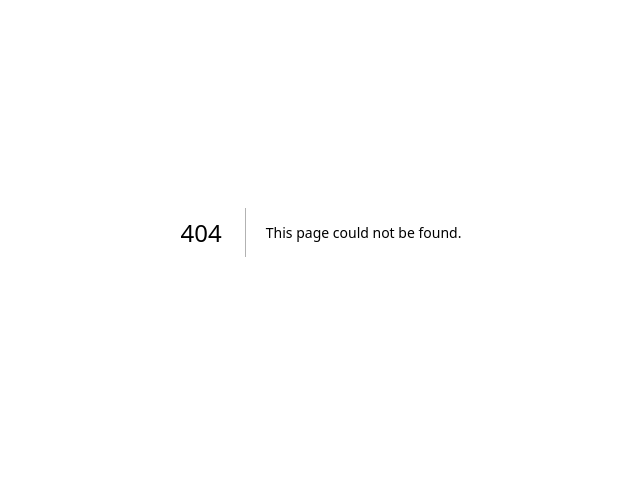
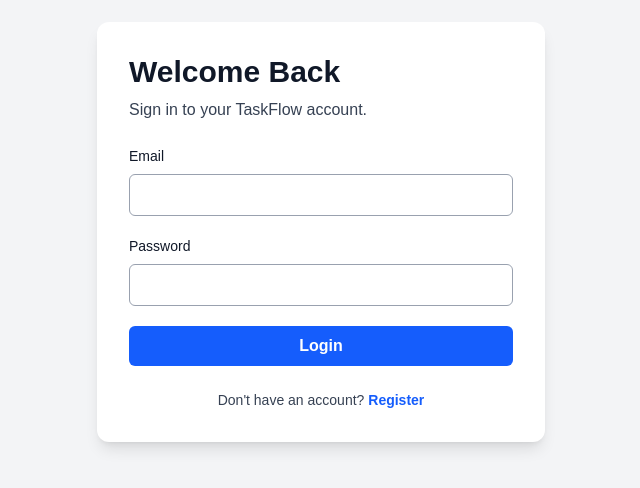
Before and after one commit to sillvertjie/TaskFlow, a Next.js app: page /login in a window 1280 px wide. Before the commit this address had no page. Shown: the part 168-656 px from the top of the page, without its empty margins (319-959 px from the left). Built offline with nearby package versions, Linux system fonts and the light colour scheme.

Commit message:
feat: DEV-007 implement authentication pages

```diff
--- /dev/null
+++ b/app/login/page.tsx
@@ -0,0 +1,27 @@
+import Link from "next/link";
+
+import AuthForm from "@/components/auth/AuthForm";
+
+export default function LoginPage() {
+  return (
+    <main className="flex min-h-screen items-center justify-center bg-gray-100 p-6">
+      <div className="w-full max-w-md rounded-xl bg-white p-8 shadow-lg">
+        <h1 className="mb-2 text-3xl font-bold text-gray-900">Welcome Back</h1>
+
+        <p className="mb-6 text-gray-700">Sign in to your TaskFlow account.</p>
+
+        <AuthForm mode="login" />
+
+        <p className="mt-6 text-center text-sm text-gray-700">
+          Don&apos;t have an account?{" "}
+          <Link
+            href="/register"
+            className="font-semibold text-blue-600 hover:text-blue-700 hover:underline"
+          >
+            Register
+          </Link>
+        </p>
+      </div>
+    </main>
+  );
+}
--- /dev/null
+++ b/app/register/page.tsx
@@ -0,0 +1,29 @@
+import Link from "next/link";
+
+import AuthForm from "@/components/auth/AuthForm";
+
+export default function RegisterPage() {
+  return (
+    <main className="flex min-h-screen items-center justify-center bg-gray-100 p-6">
+      <div className="w-full max-w-md rounded-xl bg-white p-8 shadow-lg">
+        <h1 className="mb-2 text-3xl font-bold text-gray-900">
+          Create Account
+        </h1>
+
+        <p className="mb-6 text-gray-700">Create your TaskFlow account.</p>
+
+        <AuthForm mode="register" />
+
+        <p className="mt-6 text-center text-sm text-gray-700">
+          Already have an account?{" "}
+          <Link
+            href="/login"
+            className="font-semibold text-blue-600 hover:text-blue-700 hover:underline"
+          >
+            Login
+          </Link>
+        </p>
+      </div>
+    </main>
+  );
+}
--- /dev/null
+++ b/components/auth/AuthForm.tsx
@@ -0,0 +1,113 @@
+"use client";
+
+import { useState } from "react";
+import { useRouter } from "next/navigation";
+
+import AuthInput from "./AuthInput";
+import SubmitButton from "./SubmitButton";
+
+interface AuthFormProps {
+  mode: "login" | "register";
+}
+
+export default function AuthForm({ mode }: AuthFormProps) {
+  const router = useRouter();
+
+  const [email, setEmail] = useState("");
+  const [password, setPassword] = useState("");
+  const [confirmPassword, setConfirmPassword] = useState("");
+
+  const [loading, setLoading] = useState(false);
+  const [error, setError] = useState("");
+
+  const isRegister = mode === "register";
+
+  async function handleSubmit(event: React.FormEvent<HTMLFormElement>) {
+    event.preventDefault();
+
+    setError("");
+
+    if (isRegister && password !== confirmPassword) {
+      setError("Passwords do not match.");
+      return;
+    }
+
+    setLoading(true);
+
+    try {
+      const response = await fetch(`/api/auth/${mode}`, {
+        method: "POST",
+        headers: {
+          "Content-Type": "application/json",
+        },
+        body: JSON.stringify({
+          email,
+          password,
+        }),
+      });
+
+      const data = await response.json();
+
+      if (!response.ok) {
+        setError(data.message ?? "Something went wrong.");
+        return;
+      }
+
+      if (isRegister) {
+        router.push("/login");
+      } else {
+        router.push("/");
+      }
+    } catch {
+      setError("Failed to connect to server.");
+    } finally {
+      setLoading(false);
+    }
+  }
+
+  return (
+    <form
+      onSubmit={handleSubmit}
+      className="flex w-full max-w-md flex-col gap-5"
+    >
+      <AuthInput
+        label="Email"
+        type="email"
+        value={email}
+        onChange={setEmail}
+        required
+      />
+
+      <AuthInput
+        label="Password"
+        type="password"
+        value={password}
+        onChange={setPassword}
+        required
+      />
+
+      {isRegister && (
+        <AuthInput
+          label="Confirm Password"
+          type="password"
+          value={confirmPassword}
+          onChange={setConfirmPassword}
+          required
+        />
+      )}
+
+      {error && (
+        <p className="rounded-md bg-red-50 p-3 text-sm font-medium text-red-700">
+          {error}
+        </p>
+      )}
+
+      <SubmitButton
+        loading={loading}
+        loadingText={isRegister ? "Registering..." : "Logging in..."}
+      >
+        {isRegister ? "Register" : "Login"}
+      </SubmitButton>
+    </form>
+  );
+}
--- /dev/null
+++ b/components/auth/AuthInput.tsx
@@ -0,0 +1,36 @@
+interface AuthInputProps {
+  label: string;
+  type?: string;
+  value: string;
+  onChange: (value: string) => void;
+  error?: string;
+  required?: boolean;
+  placeholder?: string;
+}
+
+export default function AuthInput({
+  label,
+  type = "text",
+  value,
+  onChange,
+  error,
+  required = false,
+  placeholder,
+}: AuthInputProps) {
+  return (
+    <div className="flex flex-col gap-2">
+      <label className="text-sm font-medium text-gray-900">{label}</label>
+
+      <input
+        type={type}
+        value={value}
+        required={required}
+        placeholder={placeholder}
+        onChange={(event) => onChange(event.target.value)}
+        className="rounded-md border border-gray-400 bg-white px-3 py-2 text-gray-900 outline-none transition focus:border-blue-600 focus:ring-2 focus:ring-blue-200"
+      />
+
+      {error && <p className="text-sm font-medium text-red-600">{error}</p>}
+    </div>
+  );
+}
--- /dev/null
+++ b/components/auth/SubmitButton.tsx
@@ -0,0 +1,23 @@
+import type { ReactNode } from "react";
+
+interface SubmitButtonProps {
+  loading: boolean;
+  loadingText: string;
+  children: ReactNode;
+}
+
+export default function SubmitButton({
+  loading,
+  loadingText,
+  children,
+}: SubmitButtonProps) {
+  return (
+    <button
+      type="submit"
+      disabled={loading}
+      className="rounded-md bg-blue-600 px-4 py-2 font-semibold text-white transition hover:bg-blue-700 disabled:cursor-not-allowed disabled:opacity-50"
+    >
+      {loading ? loadingText : children}
+    </button>
+  );
+}
```
